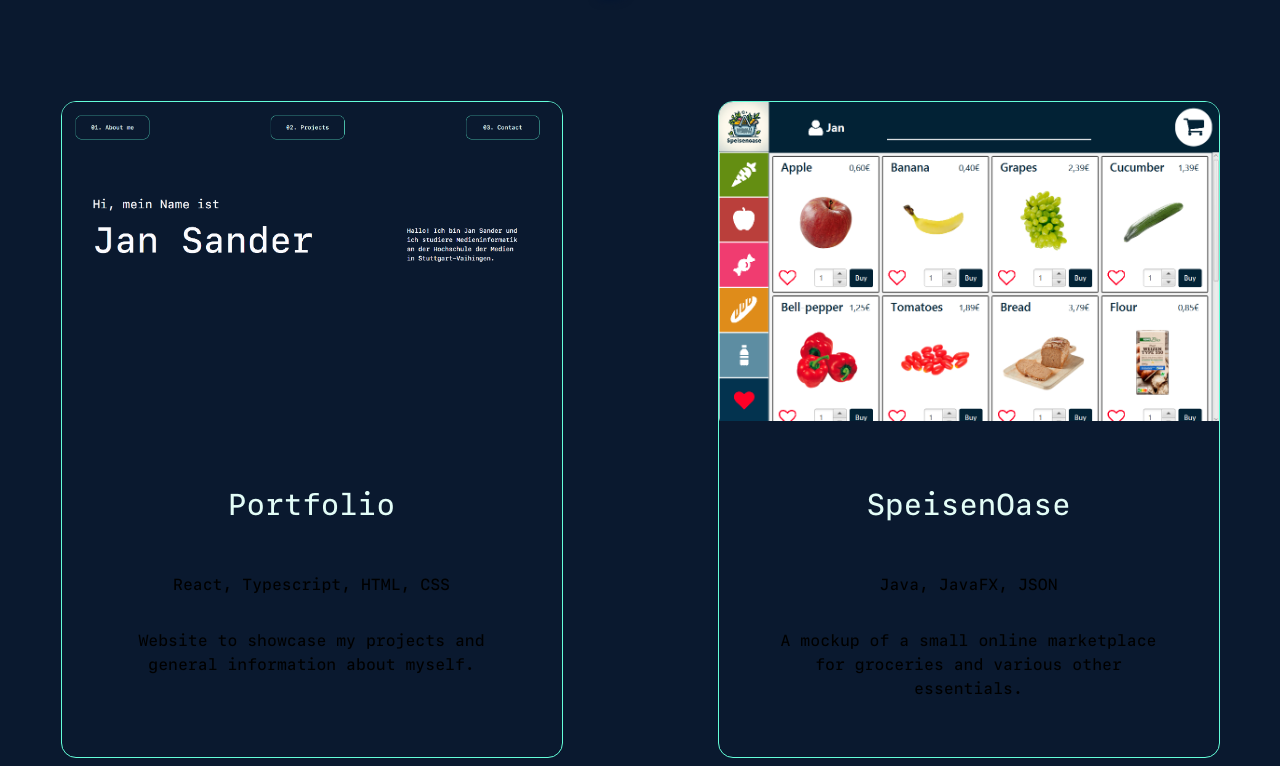
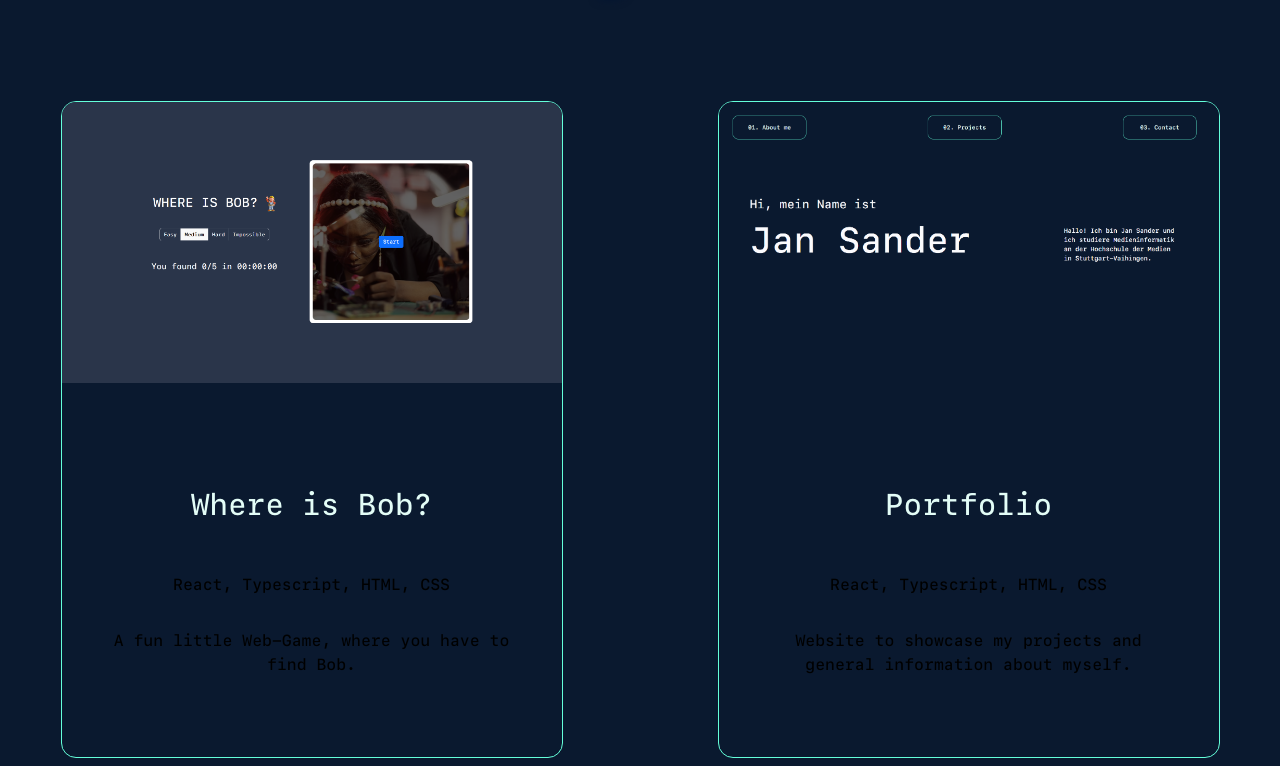
Before and after one commit to sndjan/portfolio, a React (Vite) app: page / in a window 1280 px wide. Shown: the part 794-1560 px from the top of the page. Built offline with nearby package versions, Linux system fonts and the light colour scheme.

Commit message:
add: Where is Bob Project

```diff
--- a/src/components/ProjectOverview.tsx
+++ b/src/components/ProjectOverview.tsx
@@ -8,6 +8,15 @@ function Projects() {
         Projects
       </div>
       <div className={ProjectOverviewCSS.box}>
+        <Project
+          imgURL="./images/WhereIsBob.png"
+          imgAlt="Website-Screenshot"
+          link="https://sndjan.github.io/whereis/"
+          tech="React, Typescript, HTML, CSS"
+          description="A fun little Web-Game, where you have to find Bob."
+        >
+          Where is Bob?
+        </Project>
         <Project
           imgURL="./images/Portfolio.png"
           imgAlt="Website-Screenshot"
```
Also changed, not shown: public/images/WhereIsBob.png (added).
